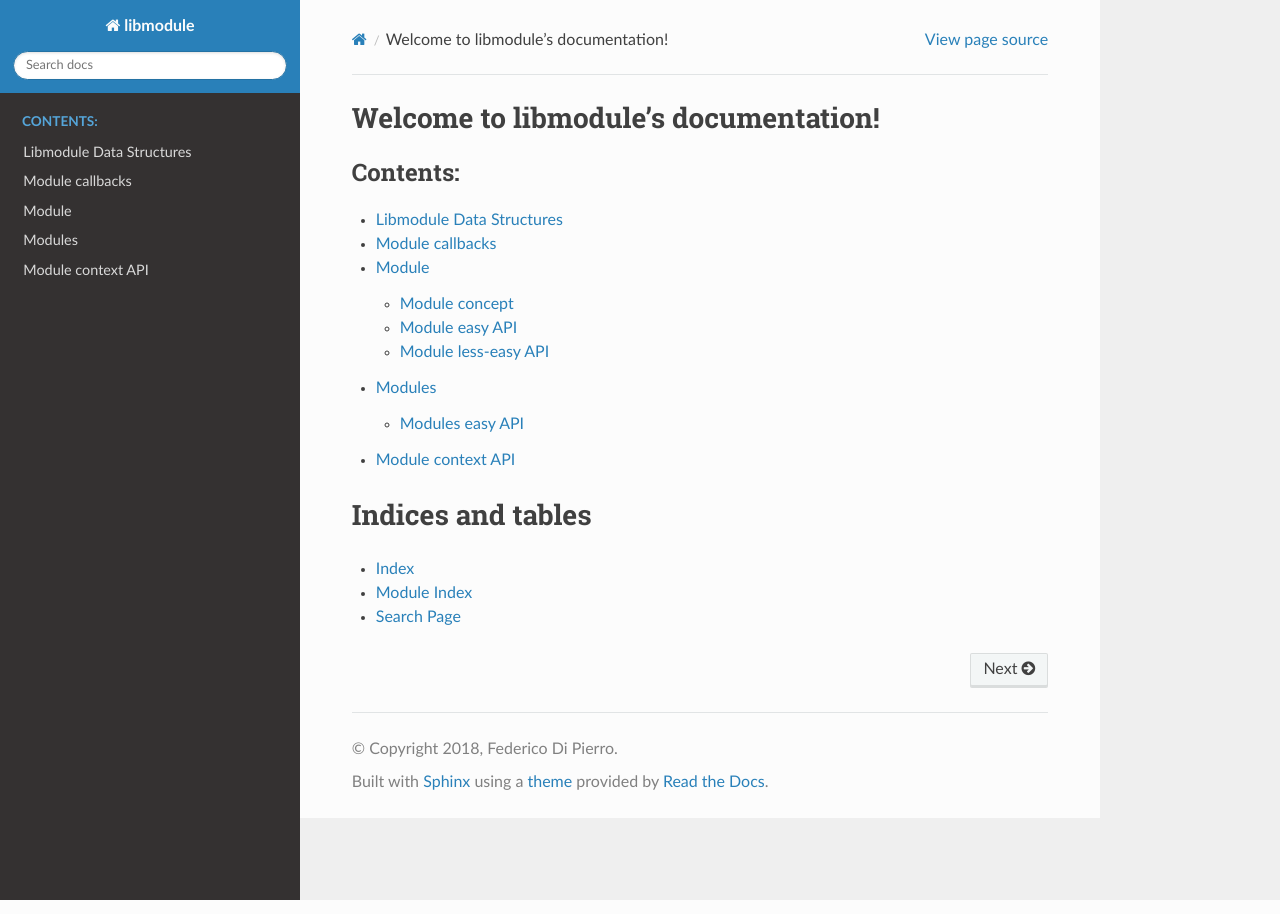
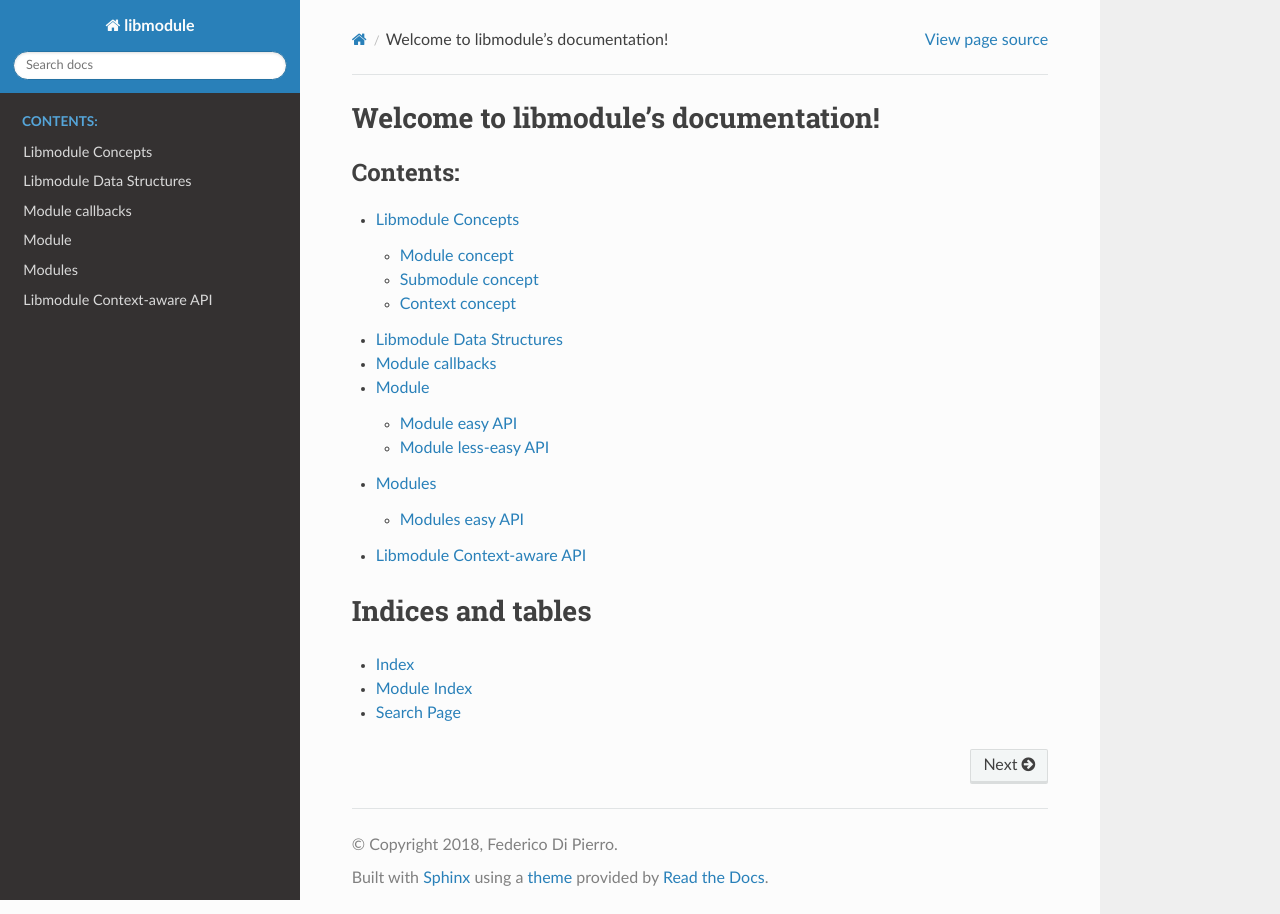
Before and after one commit to FedeDP/libmodule, a Sphinx documentation site: the page built from docs/index.rst, in a window 1280 px wide. Built offline with Sphinx 7.4.7 and the Read the Docs theme 2.0.0, drawn with Linux system fonts in a browser that asks for light colours.

Commit message:
Updated doc

```diff
--- a/docs/index.rst
+++ b/docs/index.rst
@@ -10,11 +10,12 @@ Welcome to libmodule's documentation!
    :maxdepth: 2
    :caption: Contents:
 
+   src/concepts
    src/data_structures
-   src/module_callbacks
+   src/callbacks
    src/module
    src/modules
-   src/module_context
+   src/context
 
 Indices and tables
 ==================
--- a/docs/src/module_callbacks.rst
+++ b/docs/src/callbacks.rst
@@ -5,7 +5,7 @@
 Module callbacks
 ================
 
-Every module needs 5 callbacks that must defined by developer. |br|
+Every module needs 5 callbacks that be must defined by developer. |br|
 They are automatically declared by MODULE macro:
 
 .. code::
--- /dev/null
+++ b/docs/src/context.rst
@@ -0,0 +1,8 @@
+.. |br| raw:: html
+
+   <br />
+
+Libmodule Context-aware API
+===========================
+
+PLACEHOLDER
--- a/docs/src/data_structures.rst
+++ b/docs/src/data_structures.rst
@@ -9,8 +9,8 @@
     /* Message received in poll callback */
     typedef struct {
         int fd;
-        const char *message; // field unused for now
-        const char *sender; // field unused for now
+        const char *message;                    // field unused for now
+        const char *sender;                     // field unused for now
     } message_t;
 
     /* Callbacks typedefs */
```
Also changed, not shown: docs/src/concepts.rst (added, +31 -0 lines), docs/src/module.rst (+0 -15 lines), docs/src/module_context.rst (deleted, +0 -8 lines).
